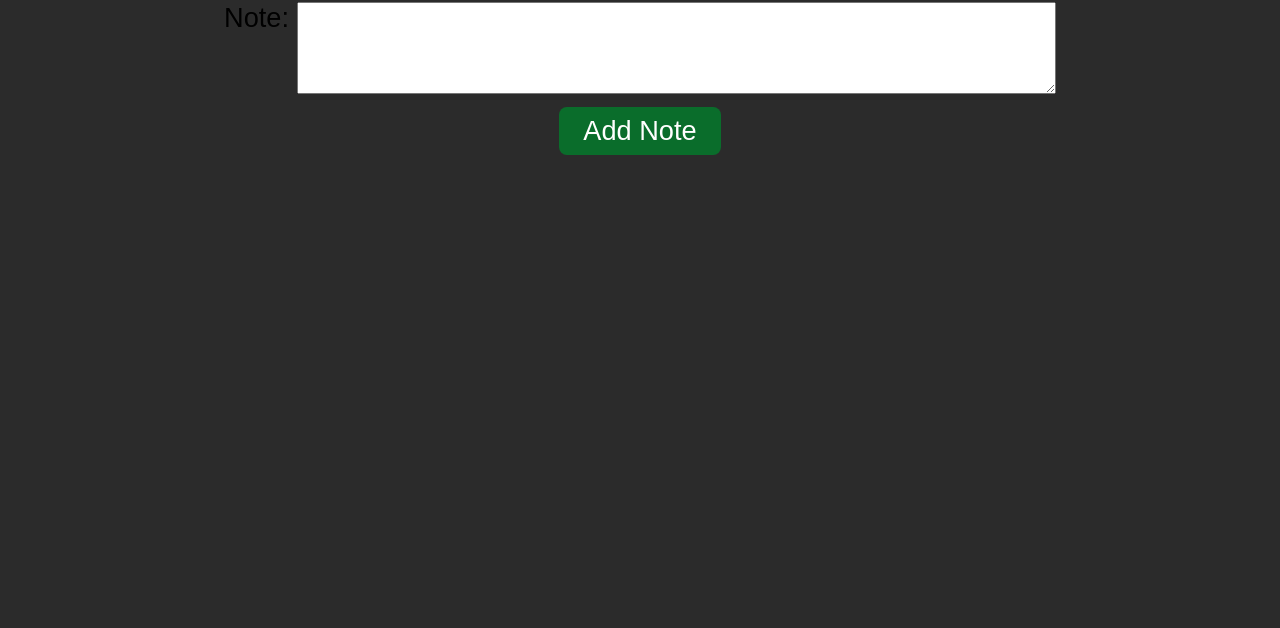
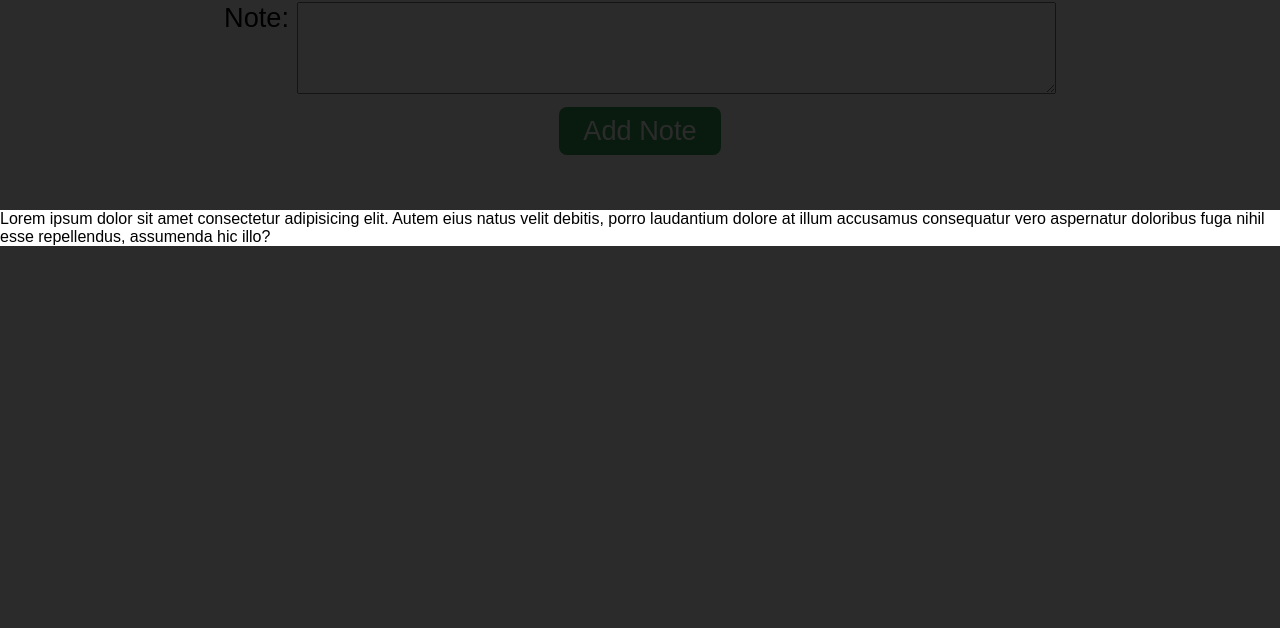
Before and after one commit to meuzishun/noteTaker, a plain HTML site: page index.html in a window 1280 px wide. Shown: the part 172-800 px from the top of the page. Drawn offline with Linux system fonts and the light colour scheme.

Commit message:
Live server issue!

```diff
--- a/index.html
+++ b/index.html
@@ -4,12 +4,11 @@
         <meta charset="UTF-8">
         <meta http-equiv="X-UA-Compatible" content="IE=edge">
         <meta name="viewport" content="width=device-width, initial-scale=1.0">
+        <link rel="stylesheet" href="style.css">
         <title>Note Taker</title>
-    <link rel="stylesheet" href="style.css">
         <script src="main.js" defer></script>
     </head>
     <body>
-    <div class="overlay">
         <header>
             <h1>Note Taker</h1>
         </header>
@@ -65,6 +64,10 @@
                 </div> -->
             </section>
         </main>
+        <div class="overlay">
+            <div class="popup">
+                <p>Lorem ipsum dolor sit amet consectetur adipisicing elit. Autem eius natus velit debitis, porro laudantium dolore at illum accusamus consequatur vero aspernatur doloribus fuga nihil esse repellendus, assumenda hic illo?</p>
+            </div>
+        </div>
     </body>
-    </div>
 </html>
--- a/style.scss
+++ b/style.scss
@@ -11,15 +11,6 @@ $blue-color: rgba(0, 68, 255, 0.774);
 }
 
 body {
-    .overlay {
-        position: fixed;
-        left: 0;
-        top: 0;
-        height: 100vh;
-        width: 100%;
-        background-color: rgba(0, 0, 0, 0.831);
-        z-index: 10;
-    }
 
     header {
         display: flex;
@@ -118,4 +109,22 @@ body {
             }
         }
     }
+
+    .overlay {
+        position: fixed;
+        left: 0;
+        top: 0;
+        height: 100vh;
+        width: 100%;
+        background-color: rgba(0, 0, 0, 0.831);
+        z-index: 10;
+        display: grid;
+        place-content: center;
+
+        .popup {
+            // width:65%;
+            background-color: white;
+
+        }
+    }
 }
```
Also changed, not shown: style.css, 1 other file. Lines whose indentation alone changed are shown as unchanged.
